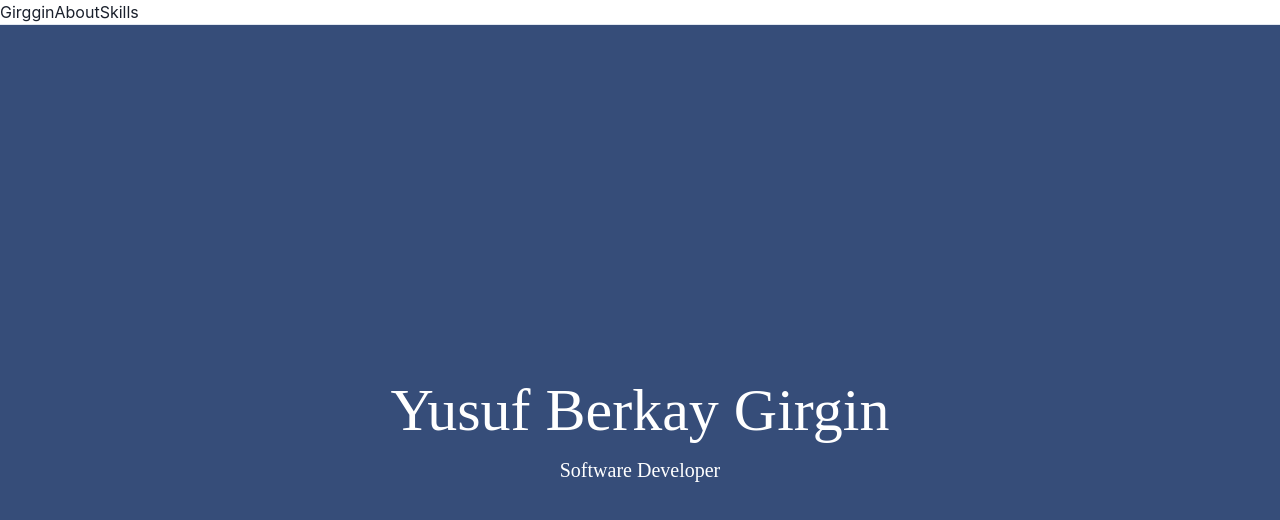
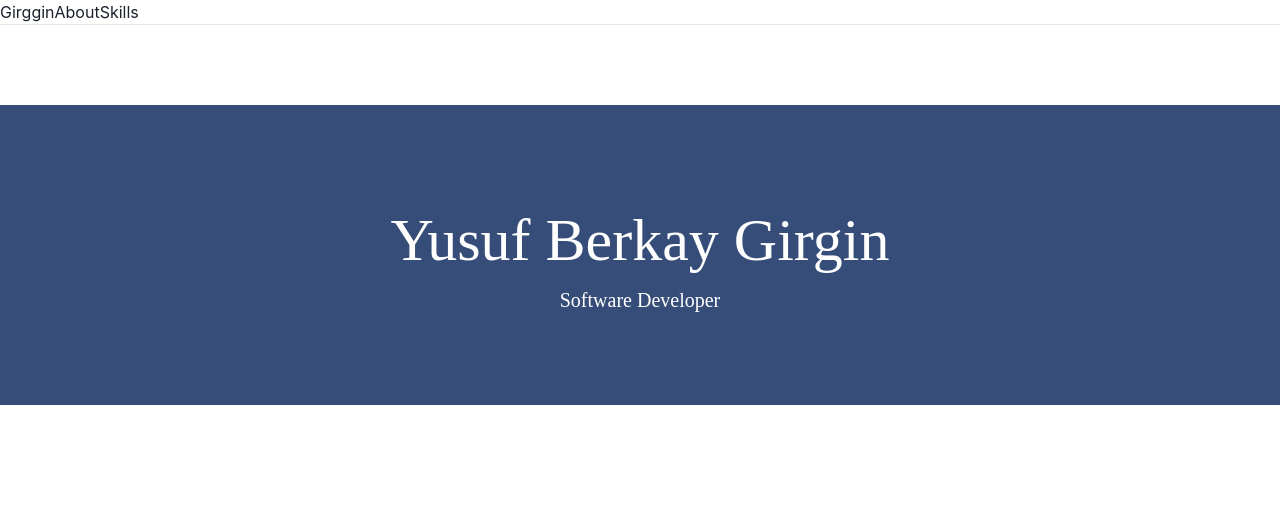
Before and after one commit to ybgirgin3/portfolio, a React (Create React App) app: page / in a window 1280 px wide. Shown: the top 520 px of the page. Built offline with nearby package versions, Linux system fonts and the light colour scheme.

Commit message:
new style of height

```diff
--- a/src/Screens/HomeScreen.tsx
+++ b/src/Screens/HomeScreen.tsx
@@ -1,18 +1,19 @@
-import React, { Component } from 'react';
+import React, {Component} from 'react';
 import HomeContent from '../Content/HomeContent';
 
 export default class HomeScreen extends Component {
-private contentStyle: React.CSSProperties = {
-    height: window.innerHeight,
+  private contentStyle: React.CSSProperties = {
+    height: window.innerHeight - 500 ,
+    marginTop: '80px',
     color: '#fff',
     background: '#364d79',
   };
 
-  render() {
+  render(): React.JSX.Element {
     return (
-        <div style={this.contentStyle}>
-            <HomeContent />
-        </div>
+      <div style={this.contentStyle}>
+        <HomeContent/>
+      </div>
     );
   }
 }
```
